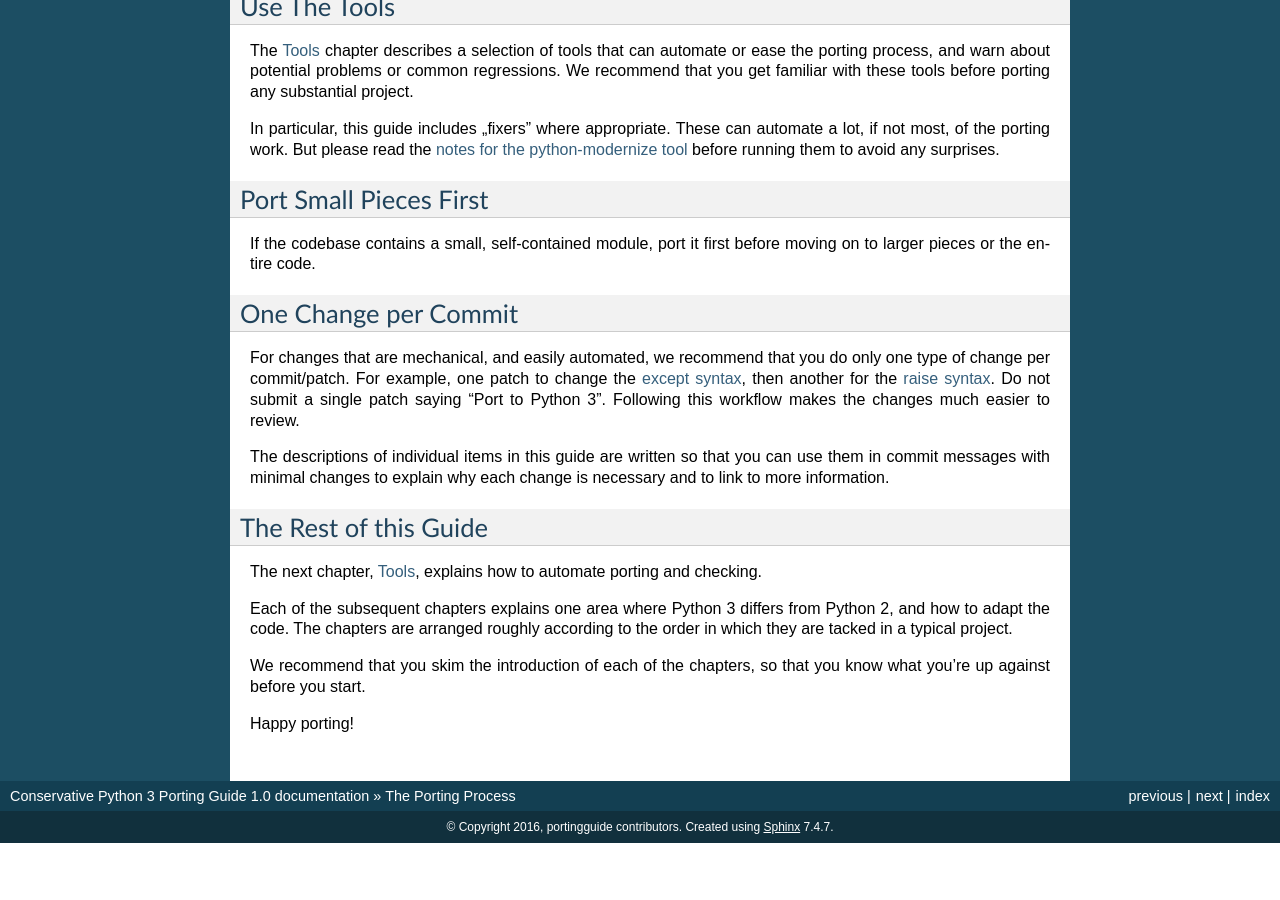
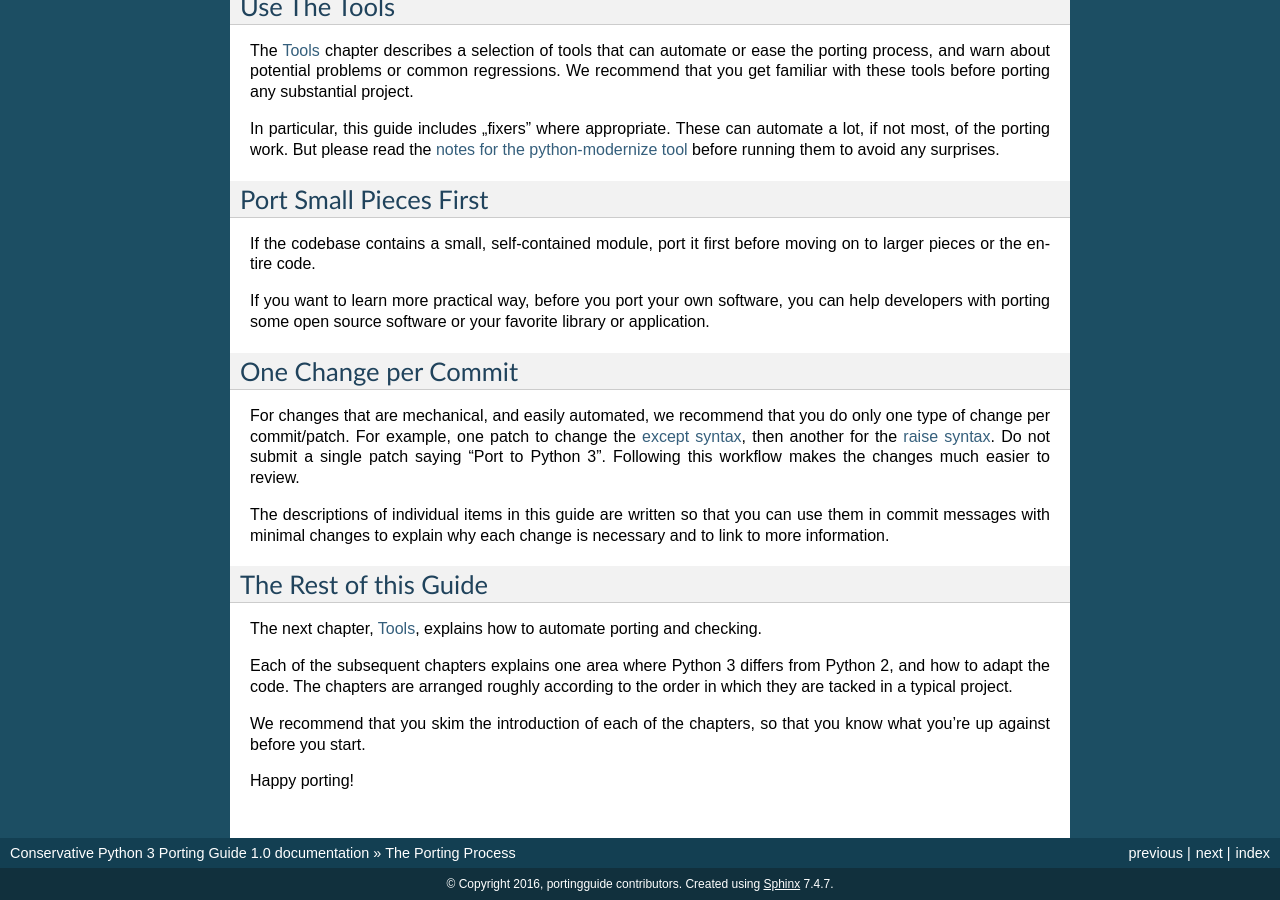
Before and after one commit to fedora-python/portingguide, a Sphinx documentation site: the page built from source/process.rst, in a window 1280 px wide and 900 px high, scrolled down 899 px. Built offline with Sphinx 7.4.7, drawn with Linux system fonts in a browser that asks for light colours; before the commit the page ends 1742 px from its top, so only the background shows below that.

Commit message:
Added advice to port small open source software first to learn

```diff
--- a/source/process.rst
+++ b/source/process.rst
@@ -83,6 +83,10 @@ Port Small Pieces First
 If the codebase contains a small, self-contained module, port it first
 before moving on to larger pieces or the entire code.
 
+If you want to learn more practical way, before you port your own software,
+you can help developers with porting some open source software or your
+favorite library or application.
+
 
 One Change per Commit
 .....................
```
